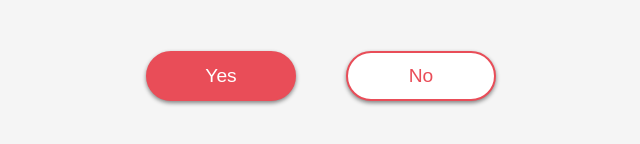
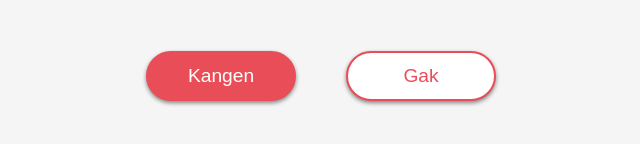
Before and after one commit to ChiAdR/Kangenn, a plain HTML site: page index.html in a window 1280 px wide. Shown: the part 530-674 px from the top of the page, 319-959 px from the left. Drawn offline with Linux system fonts and the light colour scheme.

Commit message:
Add files via upload

```diff
--- a/index.html
+++ b/index.html
@@ -15,7 +15,8 @@
         src="https://raw.githubusercontent.com/DzarelDeveloper/Img/main/gifyou.webp"
       />
       <div class="btn-group">
-        <button class="yes-btn">Yes</button> <button class="no-btn">No</button>
+        <button class="yes-btn">Kangen</button>
+        <button class="no-btn">Gak</button>
       </div>
     </div>
     <script src="script.js"></script>
```
